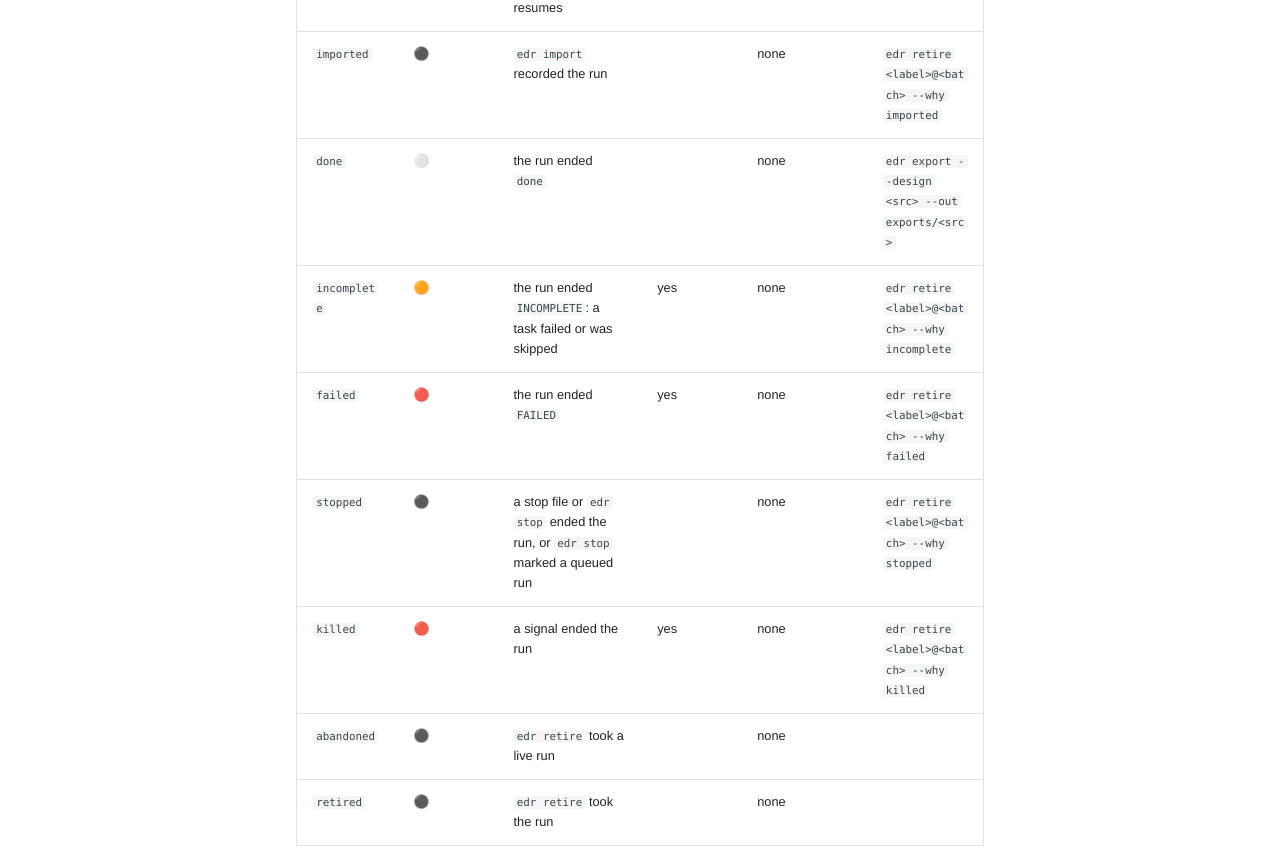
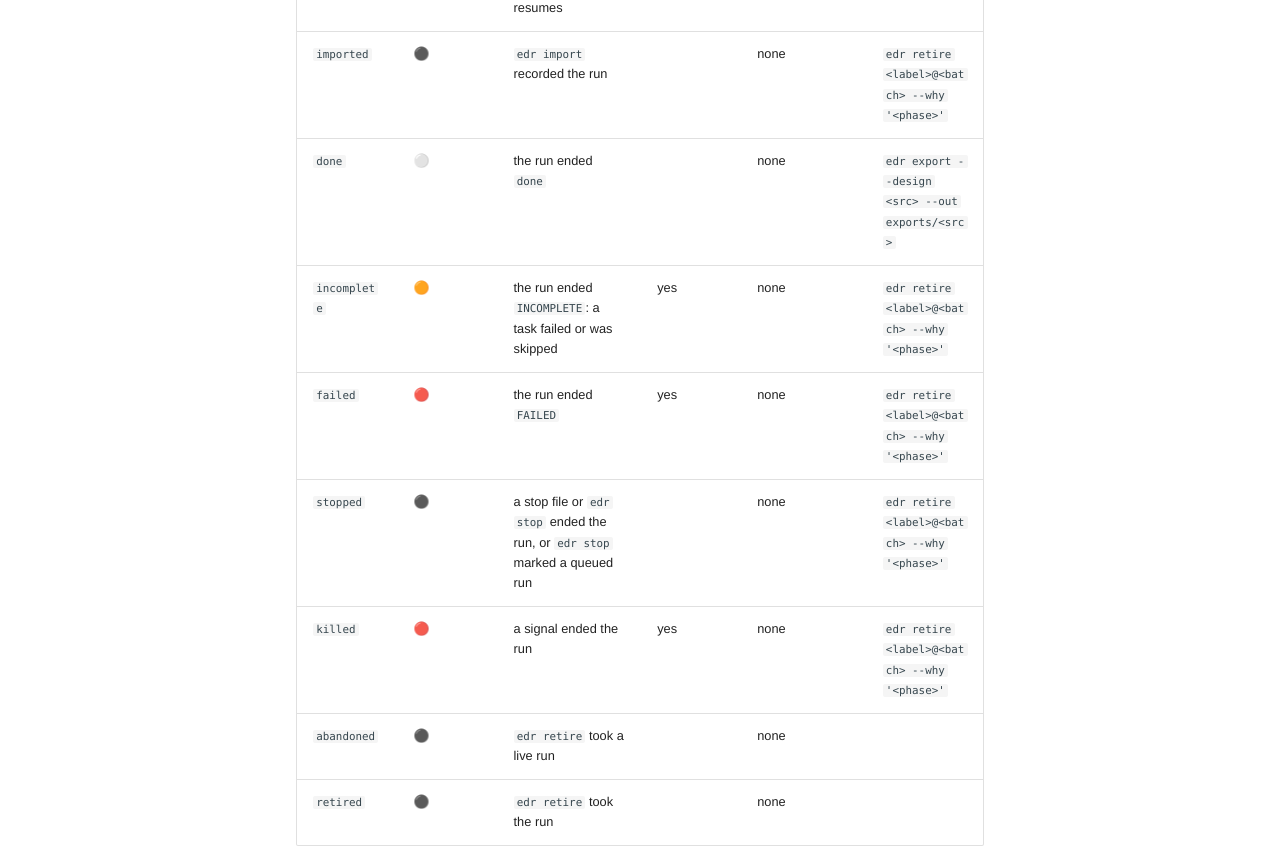
Before and after one commit to lionnus/edarunner, an MkDocs documentation site: the page built from docs/reference/states.md, in a window 1280 px wide and 1400 px high, scrolled down 1719 px. Shown: the part 470-1318 px from the top of the window. Built offline with MkDocs 1.6.1 and Material for MkDocs 9.7.7, drawn with Linux system fonts in a browser that asks for light colours; comment, search, counter and statistics services are not loaded.

Commit message:
:bug: board: Propose the phase as the reason of a retire, or a placeholder without one

```diff
--- a/docs/reference/states.md
+++ b/docs/reference/states.md
@@ -26,11 +26,11 @@ and the stop of `host_full`; any keep file holds off the stop of `superseded`.
 | `pending` | 🔵 | the scheduler has the job in its queue and the driver has not started |  | none | `edr status <label>@<batch> --live` |
 | `held` | 🟠 | the scheduler holds the job and runs it only after a person releases it | yes | none | `edr stop <label>@<batch> --why held` |
 | `suspended` | 🟡 | the scheduler suspended the job; the heartbeat stands still until it resumes |  | none | `edr status <label>@<batch> --live` |
-| `imported` | ⚫ | `edr import` recorded the run |  | none | `edr retire <label>@<batch> --why imported` |
+| `imported` | ⚫ | `edr import` recorded the run |  | none | `edr retire <label>@<batch> --why '<phase>'` |
 | `done` | ⚪ | the run ended `done` |  | none | `edr export --design <src> --out exports/<src>` |
-| `incomplete` | 🟠 | the run ended `INCOMPLETE`: a task failed or was skipped | yes | none | `edr retire <label>@<batch> --why incomplete` |
-| `failed` | 🔴 | the run ended `FAILED` | yes | none | `edr retire <label>@<batch> --why failed` |
-| `stopped` | ⚫ | a stop file or `edr stop` ended the run, or `edr stop` marked a queued run |  | none | `edr retire <label>@<batch> --why stopped` |
-| `killed` | 🔴 | a signal ended the run | yes | none | `edr retire <label>@<batch> --why killed` |
+| `incomplete` | 🟠 | the run ended `INCOMPLETE`: a task failed or was skipped | yes | none | `edr retire <label>@<batch> --why '<phase>'` |
+| `failed` | 🔴 | the run ended `FAILED` | yes | none | `edr retire <label>@<batch> --why '<phase>'` |
+| `stopped` | ⚫ | a stop file or `edr stop` ended the run, or `edr stop` marked a queued run |  | none | `edr retire <label>@<batch> --why '<phase>'` |
+| `killed` | 🔴 | a signal ended the run | yes | none | `edr retire <label>@<batch> --why '<phase>'` |
 | `abandoned` | ⚫ | `edr retire` took a live run |  | none |  |
 | `retired` | ⚫ | `edr retire` took the run |  | none |  |
```
Also changed, not shown: 4 other files.
